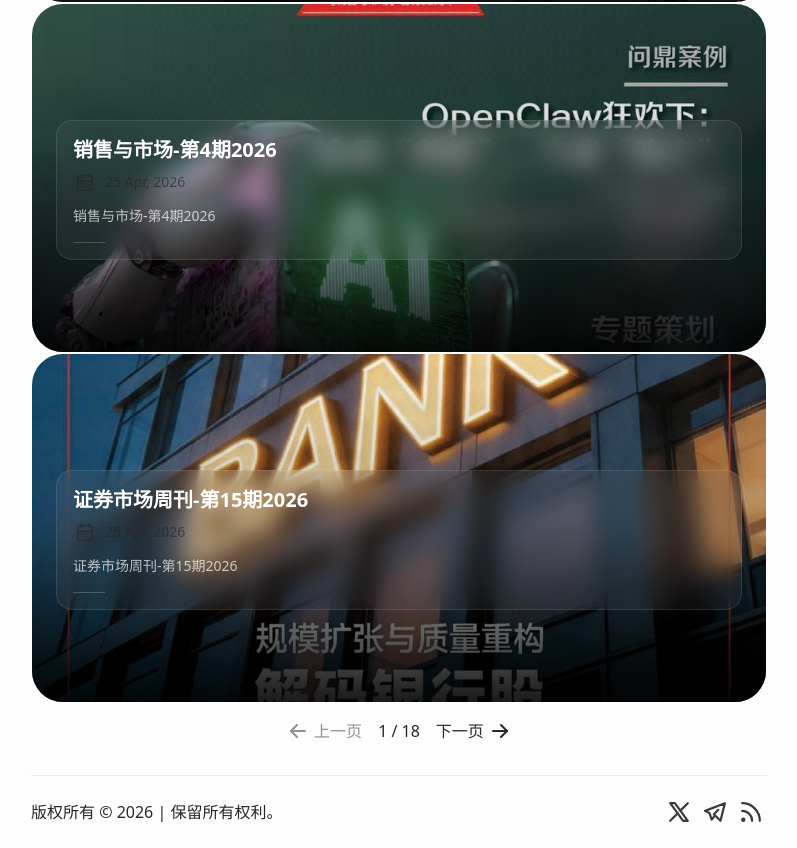
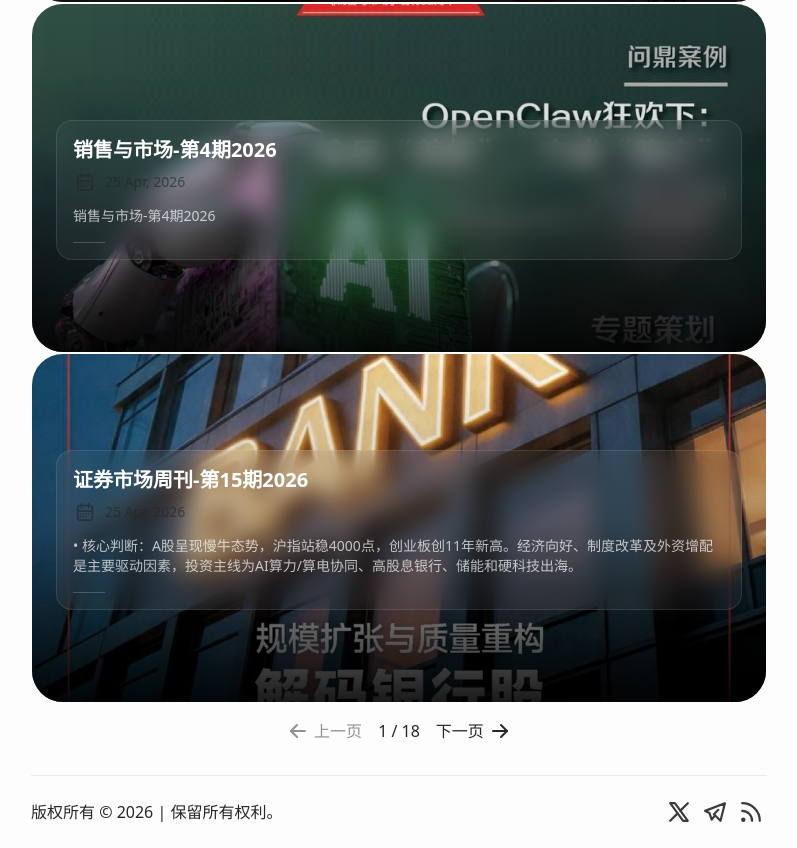
Before and after one commit to lionel518/imperial-blog, an Astro site: page /posts in a window 1280 px wide. Shown: the part 930-1778 px from the top of the page, without its empty margins (241-1038 px from the left). Built offline with nearby package versions, Linux system fonts and the light colour scheme; Astro itself is replaced by a stand-in of ours.

Commit message:
fix: 更新 description（SEO优化）

```diff
--- a/src/content/blog/6955.md
+++ b/src/content/blog/6955.md
@@ -1,7 +1,7 @@
 ---
 title: "证券市场周刊-第15期2026"
 pubDatetime: 2026-04-25T13:21:06+00:00
-description: "证券市场周刊-第15期2026"
+description: "• 核心判断：A股呈现慢牛态势，沪指站稳4000点，创业板创11年新高。经济向好、制度改革及外资增配是主要驱动因素，投资主线为AI算力/算电协同、高股息银行、储能和硬科技出海。"
 heroImage: "/assets/blog/6955.jpg"
 tags: ["自动同步"]
 ---
```
